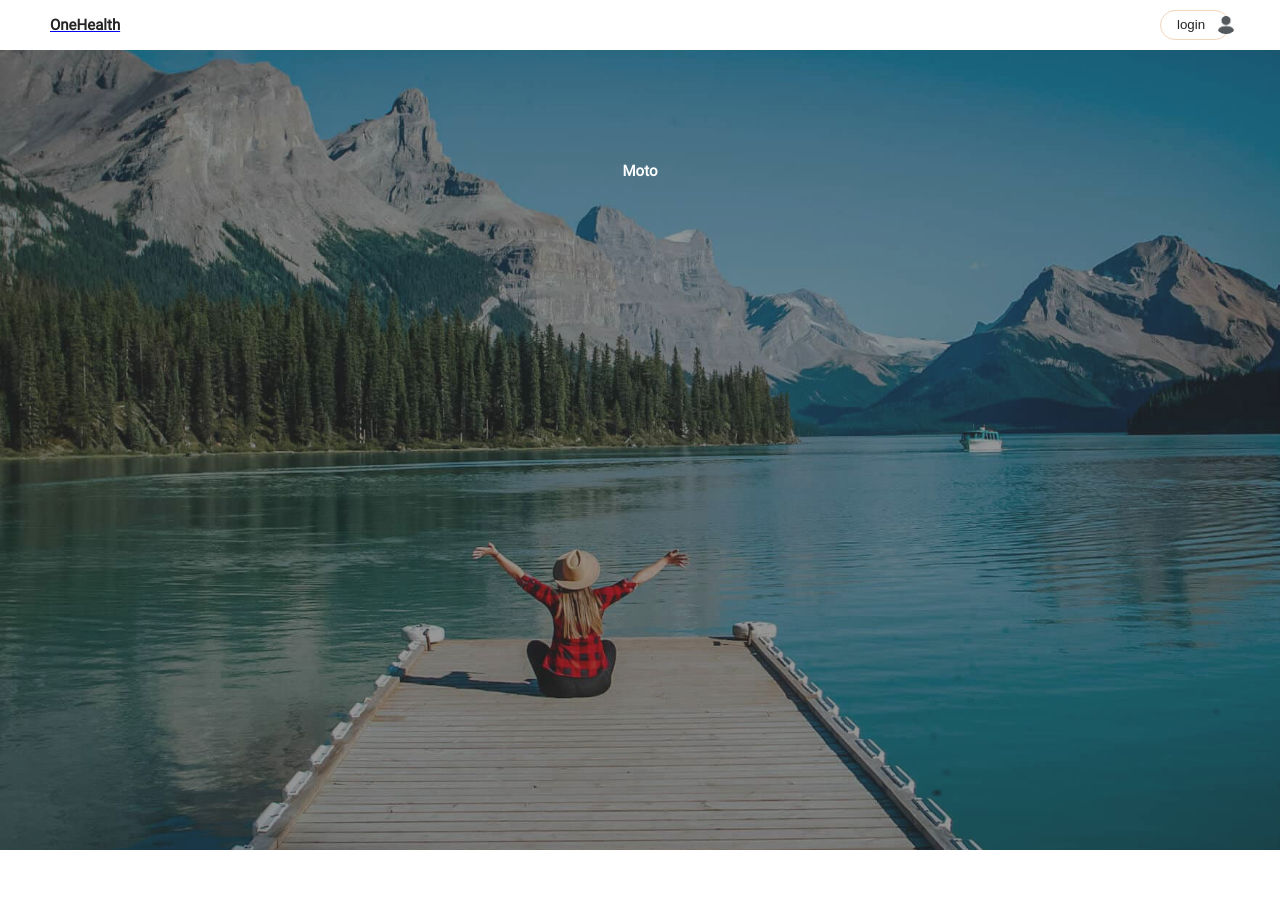
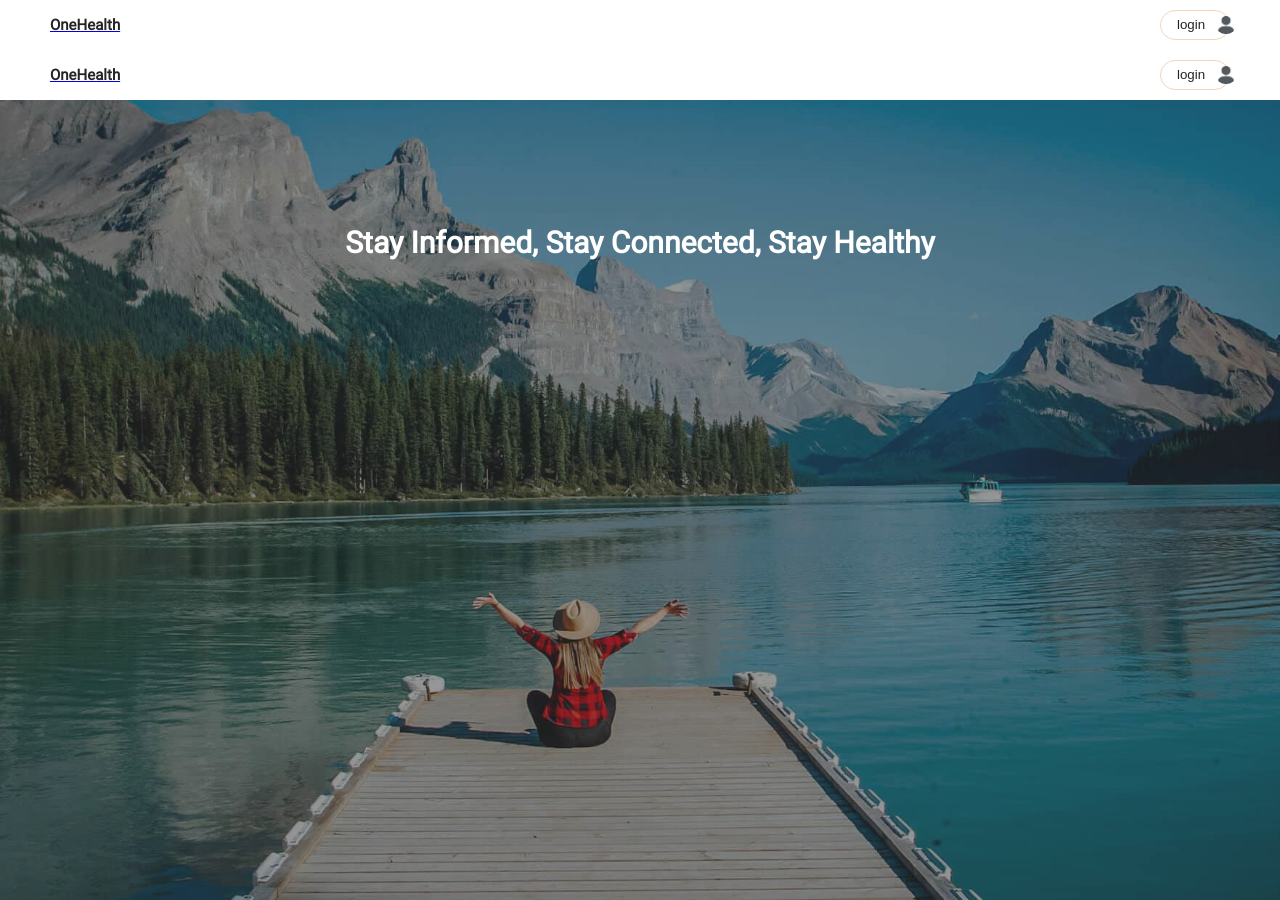
Before and after one commit to m-capone1/OneHealth, a React (Vite) app in the folder client/: page / in a window 1280 px wide. Before the commit the page ends 850 px from the top, so only its background shows below. Built offline with nearby package versions, Linux system fonts and the light colour scheme.

Commit message:
refactor hero

```diff
--- a/client/src/App.jsx
+++ b/client/src/App.jsx
@@ -5,10 +5,12 @@ import React from "react";
 import { BrowserRouter as Router, Route, Routes } from "react-router-dom";
 import ChatPage from "./pages/ChatPage/ChatPage.jsx";
 import HomePage from "./pages/HomePage/HomePage.jsx";
+import Header from './components/Header/Header.jsx';
 
 function App() {
   return (
     <Router>
+       <Header />
       <Routes>
         <Route path="/" element={<HomePage />} />
         <Route path="/chat" element={<ChatPage />} />
--- a/client/src/components/Header/Header.jsx
+++ b/client/src/components/Header/Header.jsx
@@ -1,11 +1,15 @@
-import React from "react";
+import React, {useState} from "react";
 import "./Header.scss";
 import { Link, useLocation } from "react-router-dom";
 import avatar from '../../assets/images/avatar.png'
 
-function Header({handleLogin,isloggedIn}) {
+function Header() {
 const location = useLocation();
+const [isloggedIn, setIsLoggedIn] = useState(false)
 
+const handleLogin = () => {
+  setIsLoggedIn(prev => !prev)
+}
 
   return (
     <header className="header">
--- a/client/src/components/Hero/Hero.jsx
+++ b/client/src/components/Hero/Hero.jsx
@@ -7,7 +7,7 @@ const Hero = () => {
       <div class="hero__overlay overlay"></div>
 
       <div className="hero__items">
-        <h2>Moto</h2>
+        <h2 className="hero__motto">Stay Informed, Stay Connected, Stay Healthy</h2>
         {/* <div className="hero__item">
           <h3>Sypmtoms Tracker</h3>
         </div>
--- a/client/src/components/Hero/Hero.scss
+++ b/client/src/components/Hero/Hero.scss
@@ -22,6 +22,10 @@
     height: 100vh;
     display: flex;
     align-items: center;
+  }
+
+  &__motto{
+    font-size: 3rem;
   }
 
   &__items {
```
